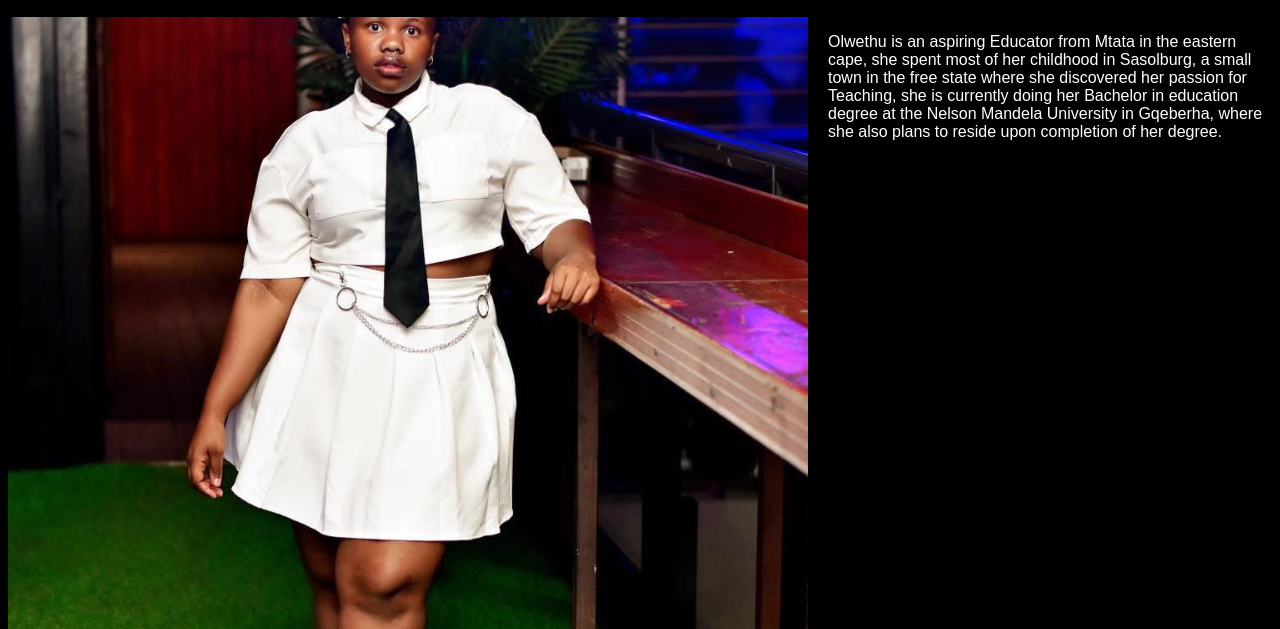
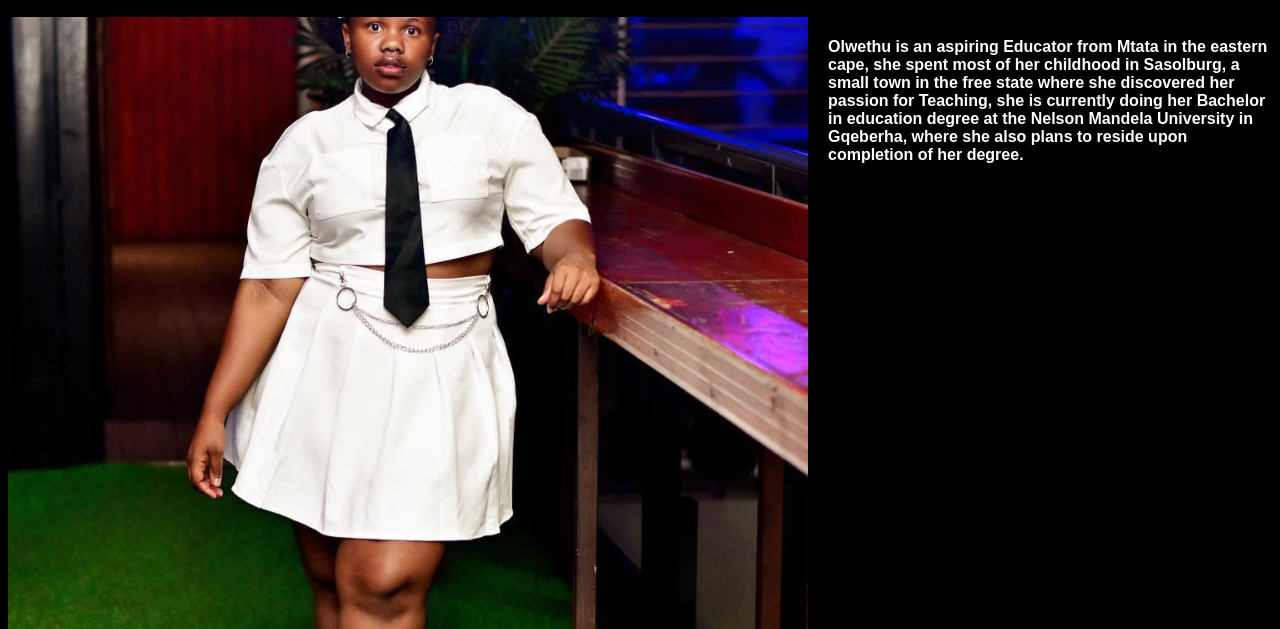
Before and after one commit to TebohoModise/OlwethuNotyawe, a plain HTML site: page index.html in a window 1280 px wide. Shown: the part 171-800 px from the top of the page. Drawn offline with Linux system fonts and the light colour scheme.

Commit message:
Update index.html

```diff
--- a/index.html
+++ b/index.html
@@ -19,7 +19,7 @@
 
 <div class="container">
 <img src="Images/OlwethuDP.jpg" width="800" alt="Olwethu Notyawe" class="profile-pic">
-<p class="biotext">Olwethu is an aspiring Educator from Mtata in the eastern cape, she spent most of her childhood in Sasolburg, a small town in the free state where she discovered her passion for Teaching, she is currently doing her Bachelor in education degree at the Nelson Mandela University in Gqeberha, where she also plans to reside upon completion of her degree.</p>
+<h4 class="biotext">Olwethu is an aspiring Educator from Mtata in the eastern cape, she spent most of her childhood in Sasolburg, a small town in the free state where she discovered her passion for Teaching, she is currently doing her Bachelor in education degree at the Nelson Mandela University in Gqeberha, where she also plans to reside upon completion of her degree.</h4>
 </div>
 
 <div class="social-media">
```
